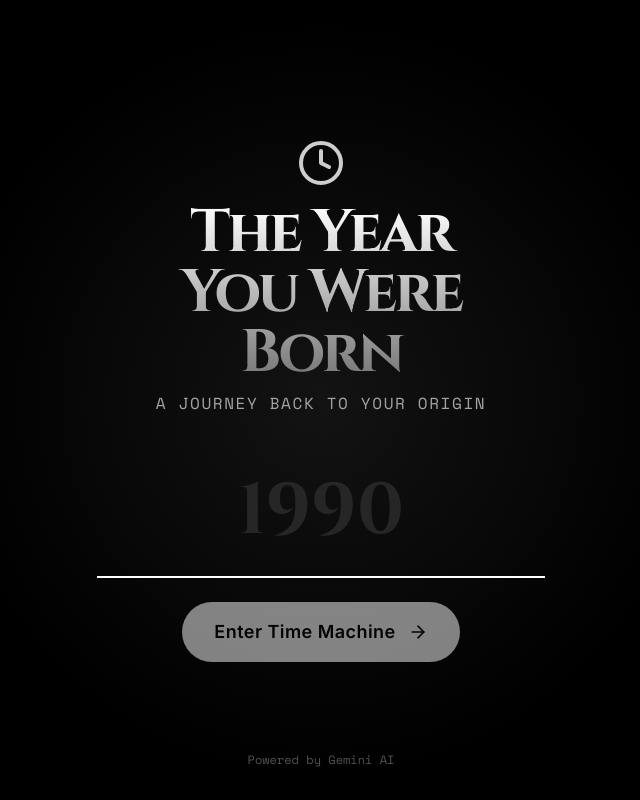
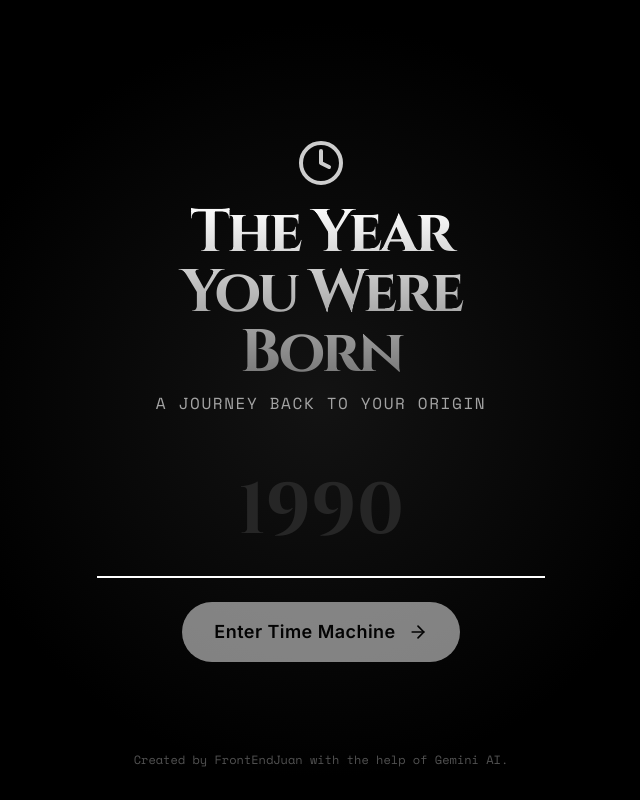
Before and after one commit to moitorrijos/The-Year-You-Were-Born-1981, a React (Vite) app: page / in a window 1280 px wide. Shown: the whole page, without its empty margins (319-959 px from the left). Built offline with nearby package versions, Linux system fonts and the light colour scheme; no server answers.

Commit message:
feat: Update footer to credit FrontEndJuan and mention Gemini AI

```diff
--- a/components/IntroView.tsx
+++ b/components/IntroView.tsx
@@ -82,7 +82,11 @@ const IntroView: React.FC<IntroViewProps> = ({ onStartJourney }) => {
       </div>
 
       <div className="font-mono-display absolute bottom-8 text-xs text-neutral-600">
-        Powered by Gemini AI
+        Created by{" "}
+        <a href="" className="frontendjuan com">
+          FrontEndJuan
+        </a>{" "}
+        with the help of Gemini AI.
       </div>
     </div>
   );
```
